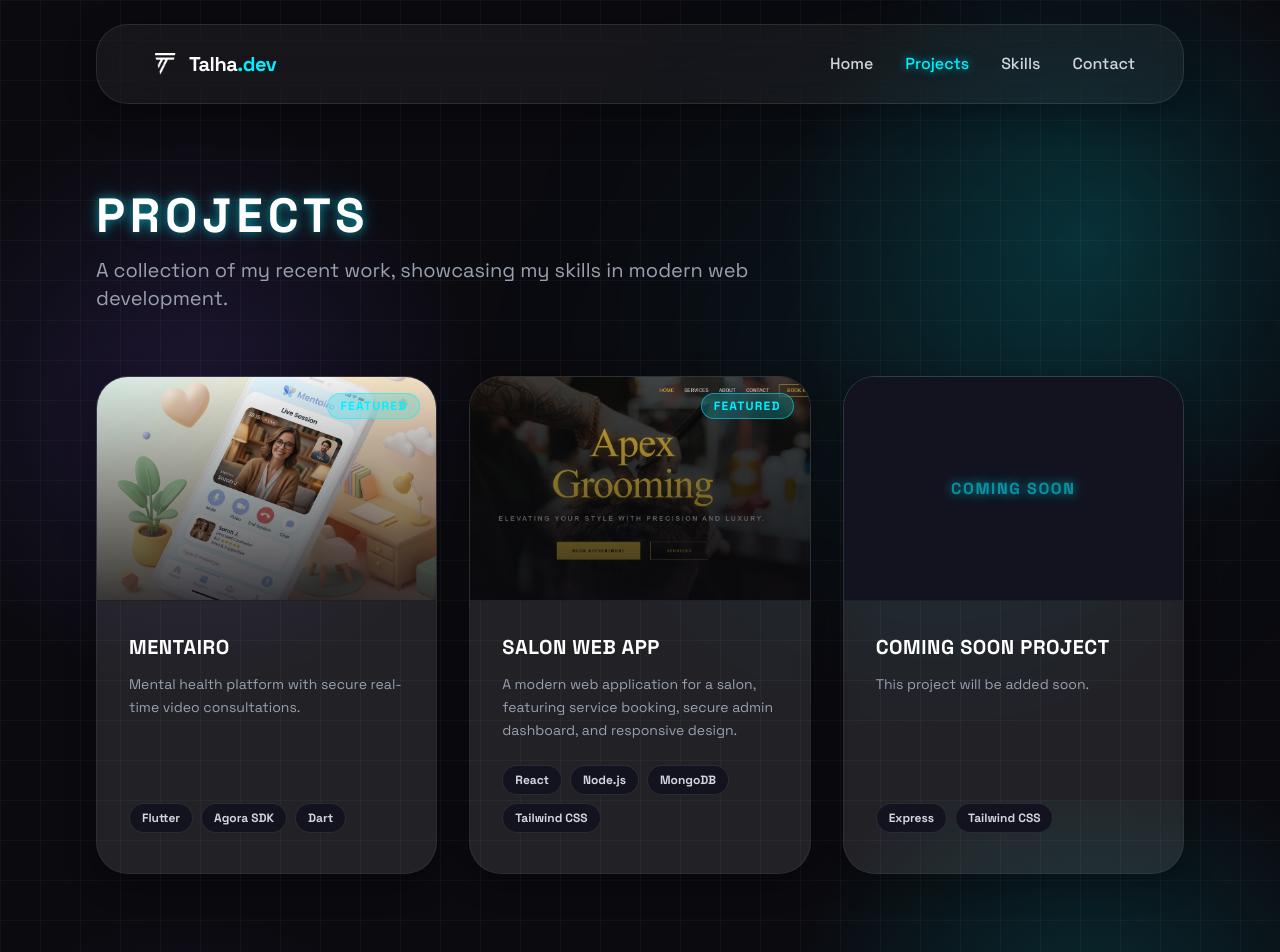
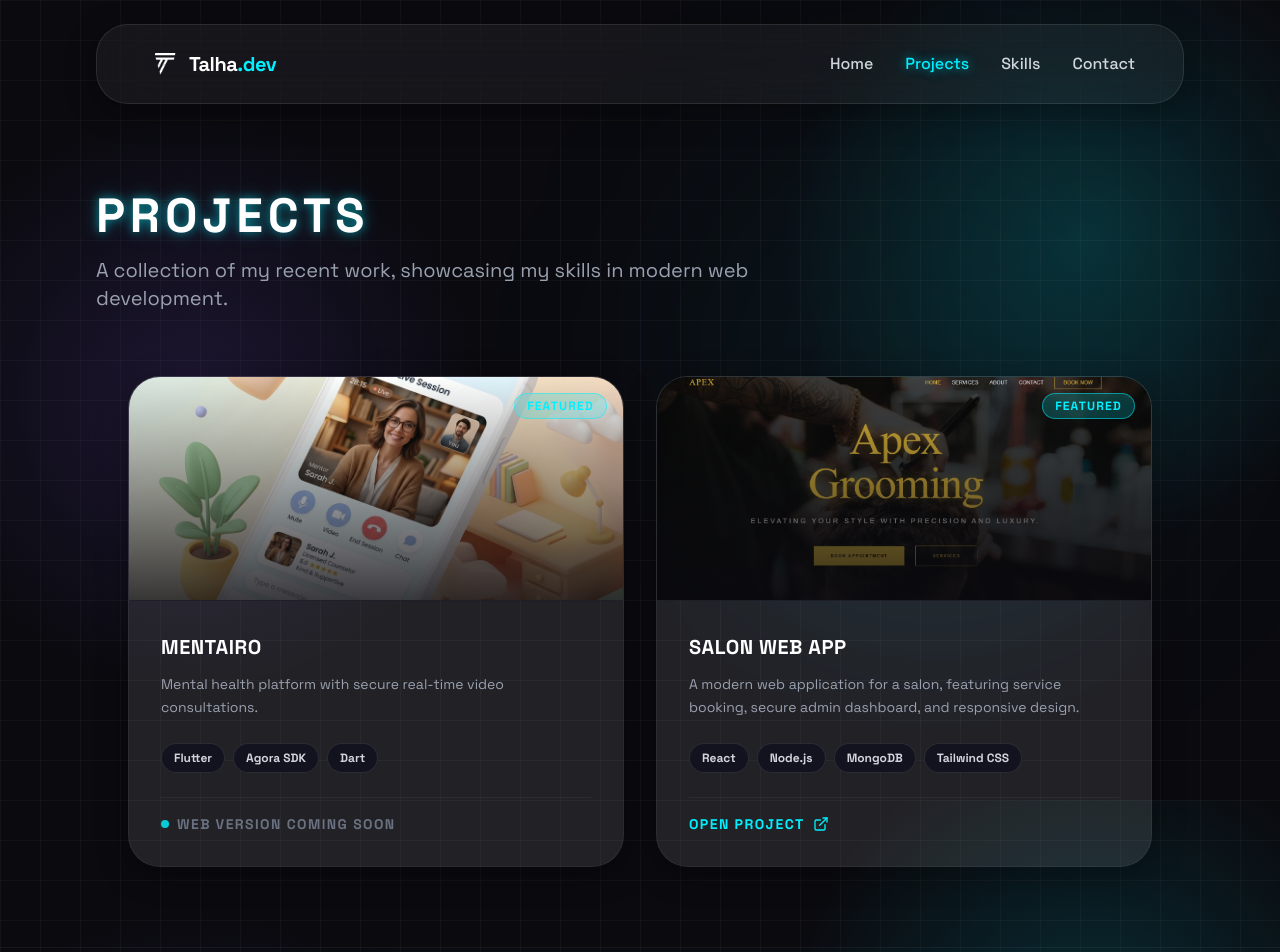
Before and after one commit to M-talha-mumtaz/portfolio, a React (Vite) app: page /projects in a window 1280 px wide. Shown: the top 952 px of the page. Built offline with nearby package versions, Linux system fonts and the light colour scheme.

Commit message:
added go to project button and resize the project cards according to screen width

```diff
--- a/src/components/ProjectCard.jsx
+++ b/src/components/ProjectCard.jsx
@@ -1,7 +1,8 @@
 import { motion } from 'framer-motion';
+import { ExternalLink } from 'lucide-react';
 
 const ProjectCard = ({ project }) => {
-  const { title, description, tech, image, featured } = project;
+  const { title, description, tech, image, featured, link, status } = project;
 
   return (
     <motion.div
@@ -40,7 +41,7 @@ const ProjectCard = ({ project }) => {
           {description}
         </p>
 
-        <div className="flex flex-wrap gap-2 mb-2">
+        <div className="flex flex-wrap gap-2 mb-6">
           {tech.map((t) => (
             <span
               key={t}
@@ -50,6 +51,25 @@ const ProjectCard = ({ project }) => {
             </span>
           ))}
         </div>
+
+        <div className="mt-auto pt-4 border-t border-white/5 flex items-center justify-between">
+          {link ? (
+            <a
+              href={link}
+              target="_blank"
+              rel="noopener noreferrer"
+              className="flex items-center gap-2 text-primary font-bold text-sm uppercase tracking-widest hover:neon-text transition-all group/btn"
+            >
+              Open Project
+              <ExternalLink size={16} className="group-hover/btn:translate-x-1 group-hover/btn:-translate-y-1 transition-transform" />
+            </a>
+          ) : status ? (
+            <span className="text-gray-500 font-bold text-sm uppercase tracking-widest flex items-center gap-2">
+              <span className="w-2 h-2 rounded-full bg-primary animate-pulse"></span>
+              {status}
+            </span>
+          ) : null}
+        </div>
       </div>
     </motion.div>
   );
--- a/src/data/portfolioData.js
+++ b/src/data/portfolioData.js
@@ -23,7 +23,8 @@ export const portfolioData = {
       description: 'Mental health platform with secure real-time video consultations.',
       tech: ['Flutter', 'Agora SDK', 'Dart'],
       image: '/projects/mentairo.png',
-      featured: true
+      featured: true,
+      status: 'Web version coming soon'
     },
     {
       id: 'salon',
@@ -31,15 +32,8 @@ export const portfolioData = {
       description: 'A modern web application for a salon, featuring service booking, secure admin dashboard, and responsive design.',
       tech: ['React', 'Node.js', 'MongoDB', 'Tailwind CSS'],
       image: salonImage,
-      featured: true
-    },
-    {
-      id: 'placeholder-2',
-      title: 'Coming Soon Project',
-      description: 'This project will be added soon.',
-      tech: ['Express', 'Tailwind CSS'],
-      image: '',
-      featured: false
+      featured: true,
+      link: 'https://apex-grooming-salon.vercel.app'
     }
   ],
   roles: [
--- a/src/pages/Projects.jsx
+++ b/src/pages/Projects.jsx
@@ -19,7 +19,7 @@ const Projects = () => {
             </p>
           </div>
 
-          <div className="grid grid-cols-1 md:grid-cols-2 lg:grid-cols-3 gap-8">
+          <div className="grid grid-cols-1 md:grid-cols-2 lg:grid-cols-2 gap-8 max-w-5xl mx-auto">
             {projects.map((project) => (
               <ProjectCard key={project.id} project={project} />
             ))}
```
